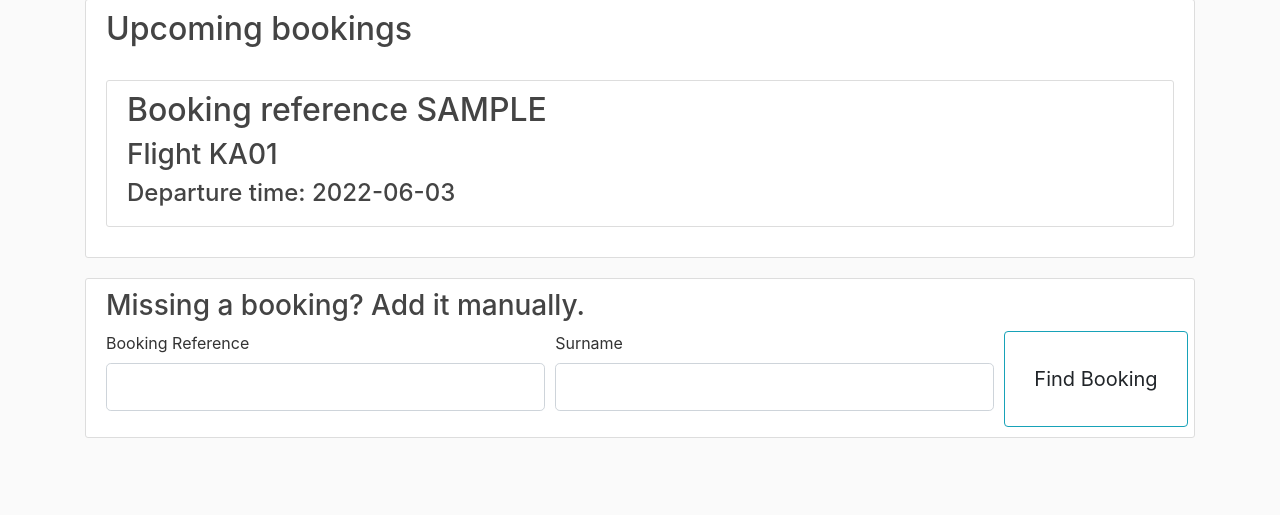
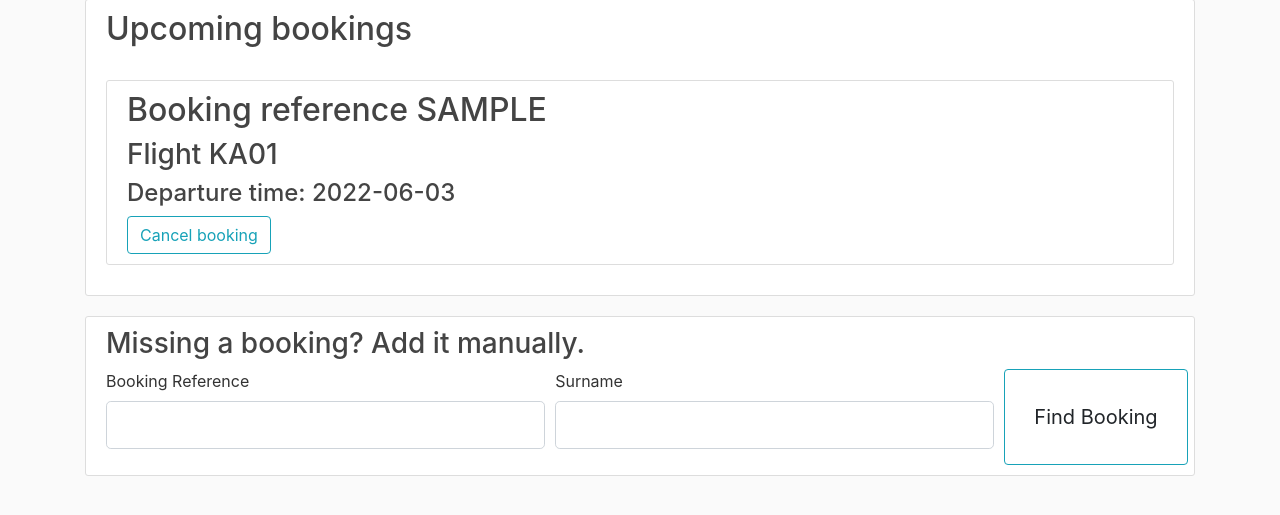
Before and after one commit to baconeta/159352-assignment2, a Flask app: page /bookings in a window 1280 px wide. Shown: the part 137-652 px from the top of the page. Run offline with Flask 2, Linux system fonts and the light colour scheme; a user stored in the database is signed in; data comes from the database, SQL or seed files in the repository; both versions use the stored data as it was after the commit; tables that the repository leaves empty hold one stand-in row (values such as "Sample post"); some libraries are stand-ins or nearby versions.

Commit message:
add booking cancellations

```diff
--- a/flightbookingapp/routes.py
+++ b/flightbookingapp/routes.py
@@ -2,6 +2,7 @@ from dateutil import parser
 import random
 from flask import render_template, redirect, url_for, flash, request
 from flask_login import login_user, current_user, logout_user, login_required
+from sqlalchemy.exc import SQLAlchemyError
 
 from flightbookingapp import app, db, bcrypt
 from flightbookingapp.forms import *
@@ -73,9 +74,14 @@ def booking():
     return render_template('booking.html', title='Book a flight', form=form)
 
 
-@app.route('/customer')
+@app.route('/customer', methods=['GET', 'POST'])
 @login_required
 def customer():
+    # booking cancellation
+    if request.method == "POST" and request.form.get('cancel') == 'Cancel booking':
+        cancel_booking(request.form.get('booking'))
+        return redirect(url_for('customer'))
+
     user_bookings = current_user.bookings
     departures = Departure.query.all()
     return render_template('customer.html', title='My Account', bookings=user_bookings, departures=departures)
@@ -83,6 +89,12 @@ def customer():
 
 @app.route('/bookings', methods=['GET', 'POST'])
 def bookings():
+    # booking cancellation
+    if request.method == "POST" and request.form.get('cancel') == 'Cancel booking':
+        cancel_booking(request.form.get('booking'))
+        return redirect(url_for('bookings'))
+
+    # find a booking functions
     form = FindBookingForm()
     if form.validate_on_submit():
         find_booking = Booking.query.filter_by(booking_ref=form.booking_ref.data).first()
@@ -98,6 +110,8 @@ def bookings():
             pass
         if find_booking:
             return redirect(url_for('home'))
+
+    # prepare to show user bookings
     user_bookings = []
     departures = []
     if current_user.is_authenticated:
@@ -202,3 +216,17 @@ def new_code():
     for x in range(3):
         new_booking_ref += str(random.randint(0, 9))
     return new_booking_ref
+
+
+def cancel_booking(booking_ref):
+    booking_to_cancel = Booking.query.filter_by(booking_ref=booking_ref).first()
+    try:
+        db.session.delete(booking_to_cancel)
+        db.session.commit()
+        print('deleted')
+        flash(
+            "Booking " + booking_ref + " cancelled successfully. You will receive a refund for any funds paid in the next 2-3 business days.",
+            "success")
+    except SQLAlchemyError:
+        print('failed')
+        flash("Something went wrong cancelling this booking.", "danger")
--- a/flightbookingapp/templates/upcoming_bookings.html
+++ b/flightbookingapp/templates/upcoming_bookings.html
@@ -10,6 +10,7 @@
                 {# TODO make this way prettier#}
                 {% for booking in bookings %}
                     <div class="content-section">
+                    <form method="post" action="">
                         <h2>Booking reference {{ booking.booking_ref.upper() }}</h2>
                         {% for departure in departures %}
                             {% if departure.id == booking.flight %}
@@ -17,10 +18,13 @@
                                 <h4>Departure time: {{ departure.depart_date }}</h4>
                             {% endif %}
                         {% endfor %}
-                        {# TODO Add cancel booking here #}
+                        <input type="hidden" name="booking" value={{ booking.booking_ref.upper() }}>
+                        <input type="submit" value="Cancel booking" name="cancel" class="btn btn-outline-info">
                         {# TODO Make significantly more information and pretty #}
                         {# TODO Add check for past bookings here #}
                         {# TODO Add arrival time and timezones #}
+                    </form>
+
                     </div>
                 {% endfor %}
 
```
Also changed, not shown: flightbookingapp/main.db.
